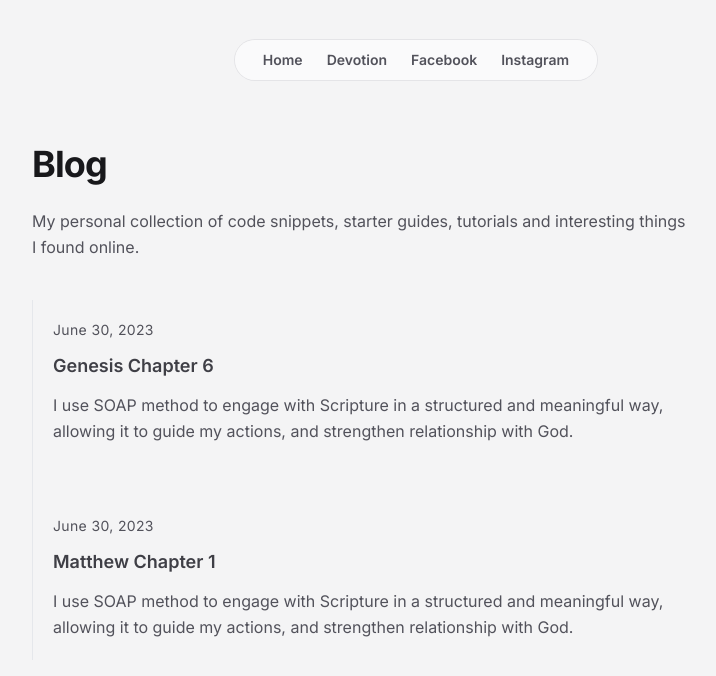
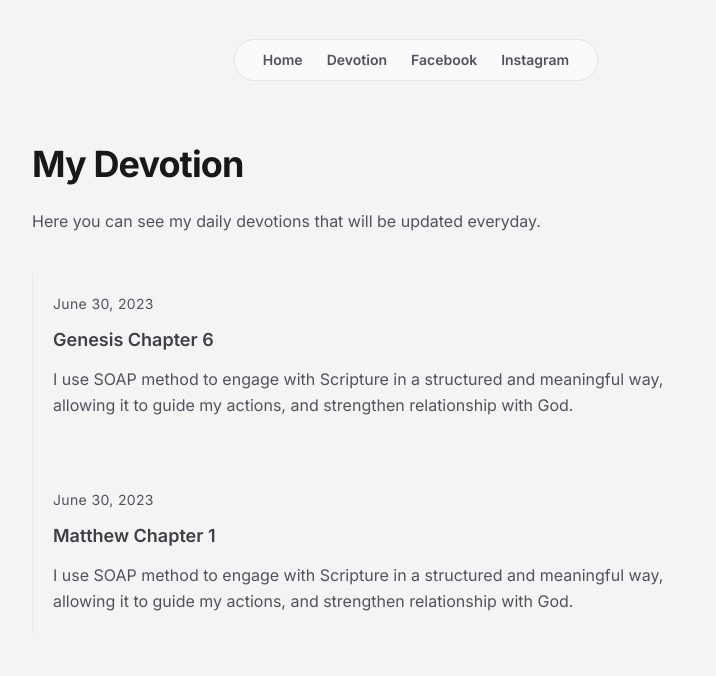
Before and after one commit to XorEaxDaBoss/devomy, an Astro site: page /blog in a window 1280 px wide. Shown: the whole page, without its empty margins (224-940 px from the left). Built offline with nearby package versions, Linux system fonts and the light colour scheme; Astro itself is replaced by a stand-in of ours.

Commit message:
Update index.astro

```diff
--- a/src/pages/blog/index.astro
+++ b/src/pages/blog/index.astro
@@ -8,13 +8,13 @@ const posts = (await getCollection("blog")).sort(
   (a, b) => b.data.pubDate.valueOf() - a.data.pubDate.valueOf()
 );
 
-const title = "Blog | Kevin Zuniga Cuellar";
+const title = "My Devotion";
 const description =
-  "My personal collection of code snippets, starter guides, tutorials and interesting things I found online.";
+  "Here you can see my daily devotions that will be updated everyday.";
 ---
 
 <AppLayout title={title} description={description}>
-  <Header title="Blog" />
+  <Header title="My Devotion" />
   <p
     class="max-w-prose mb-10 font-normal dark:text-zinc-400 text-zinc-600 leading-relaxed"
   >
```
